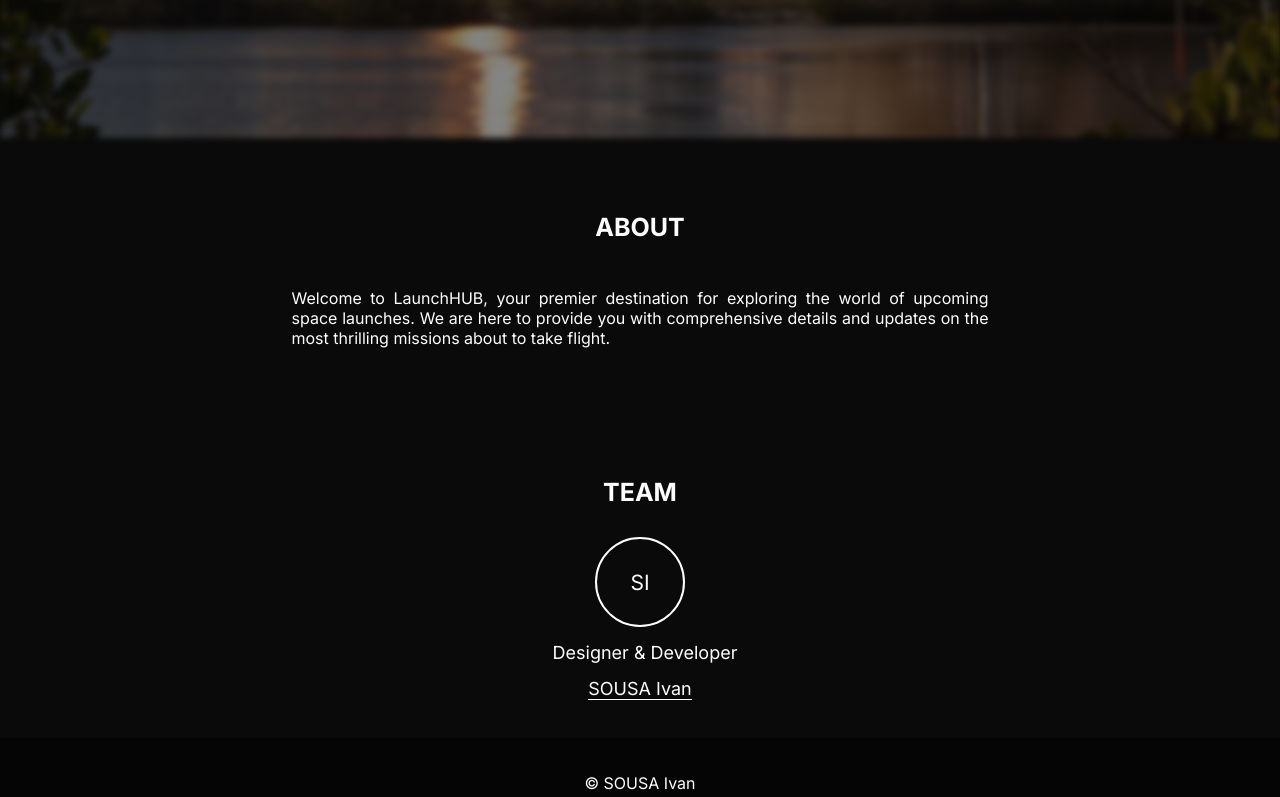
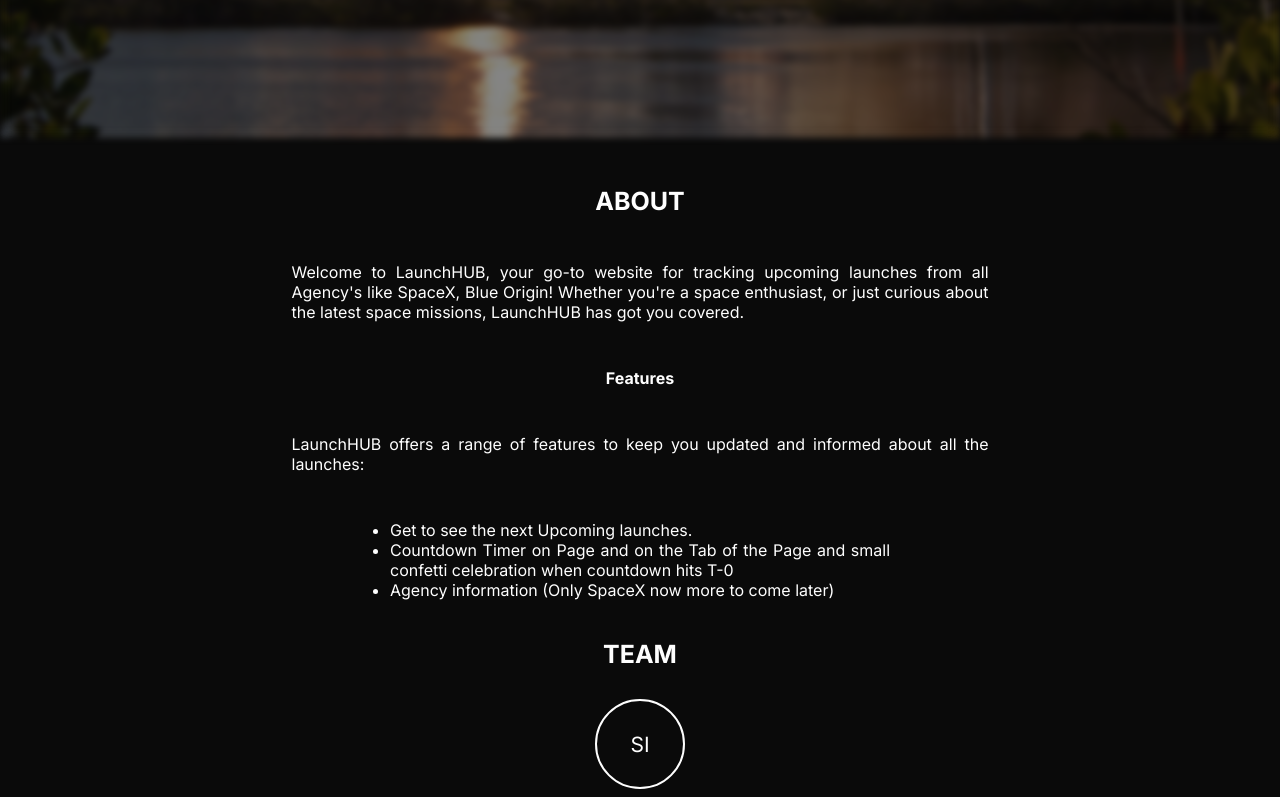
Before and after one commit to sousaivan99/launchhub, a Next.js app: page / in a window 1280 px wide. Shown: the part 657-1454 px from the top of the page. Built offline with nearby package versions, Linux system fonts and the light colour scheme.

Commit message:
More infos in about section

```diff
--- a/css/about.css
+++ b/css/about.css
@@ -1,12 +1,13 @@
 .about-cont {
   width: 100%;
-  height: 300px;
+  height: fit-content;
   display: flex;
   flex-direction: column;
   align-items: center;
   justify-content: center;
   z-index: 1000;
-  background-color: var(--bg-color);
+  padding-top: 3em;
+  /* background-color: red; */
   gap: 30px;
 }
 .about-cont h3 {
@@ -21,3 +22,7 @@
   text-align: justify;
   font-size: 16px;
 }
+.about-cont ul{
+  max-width: 500px;
+  text-align: justify;
+}
--- a/module/about.js
+++ b/module/about.js
@@ -2,15 +2,34 @@
 import "@css/about.css";
 function About() {
   return (
-    <div className="about-cont">
-      <h3>About</h3>
-      <p>
-        Welcome to LaunchHUB, your premier destination for exploring the world
-        of upcoming space launches. We are here to provide you with
-        comprehensive details and updates on the most thrilling missions about
-        to take flight.
-      </p>
-    </div>
+    <>
+      <div className="about-cont">
+        <h3>About</h3>
+        <p>
+          Welcome to LaunchHUB, your go-to website for tracking upcoming launches from all Agency's like SpaceX, Blue Origin! Whether you're a space enthusiast, or just curious about the latest space missions, LaunchHUB has got you covered.
+        </p>
+        <h4>
+
+          Features
+        </h4>
+        <p>
+          LaunchHUB offers a range of features to keep you updated and informed about all the launches:
+        </p>
+        <ul>
+
+          <li>
+            Get to see the next Upcoming launches.
+          </li>
+          <li>
+            Countdown Timer on Page and on the Tab of the Page and small confetti celebration when countdown hits T-0
+
+          </li>
+          <li>
+            Agency information (Only SpaceX now more to come later)
+          </li>
+        </ul>
+      </div>
+    </>
   );
 }
 
```
Also changed, not shown: module/launches.js (+4 -5 lines).
